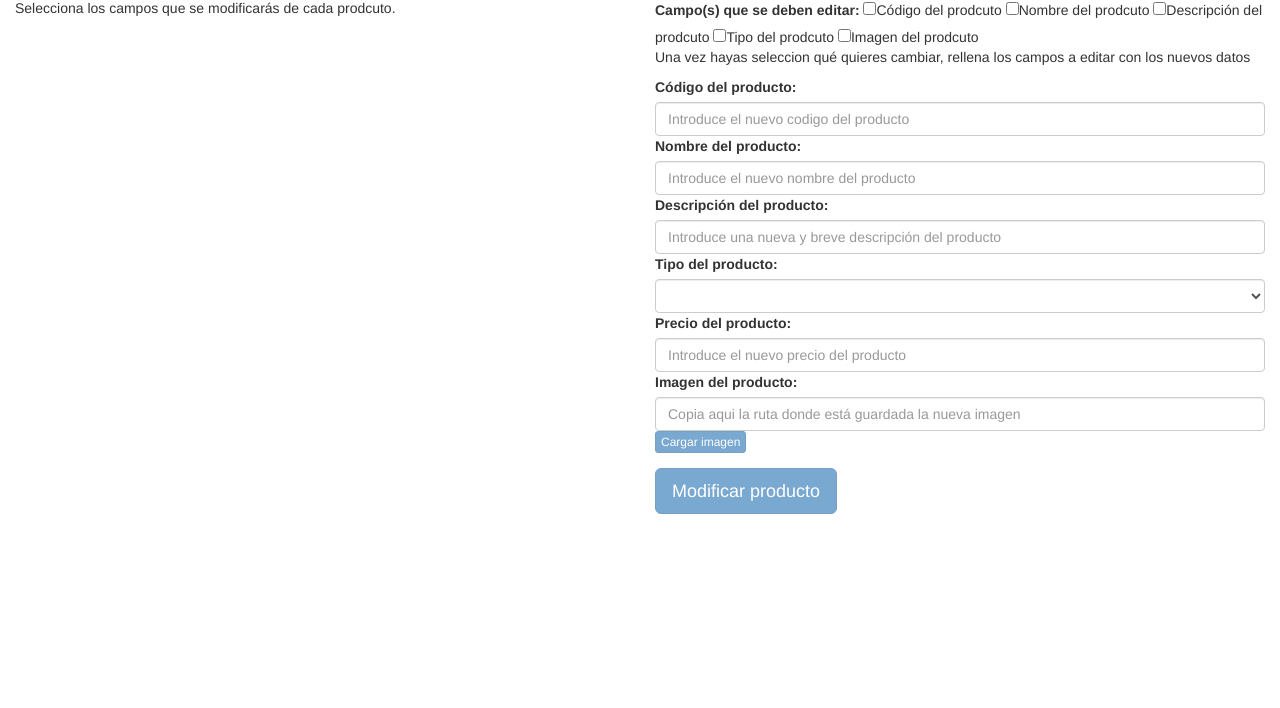
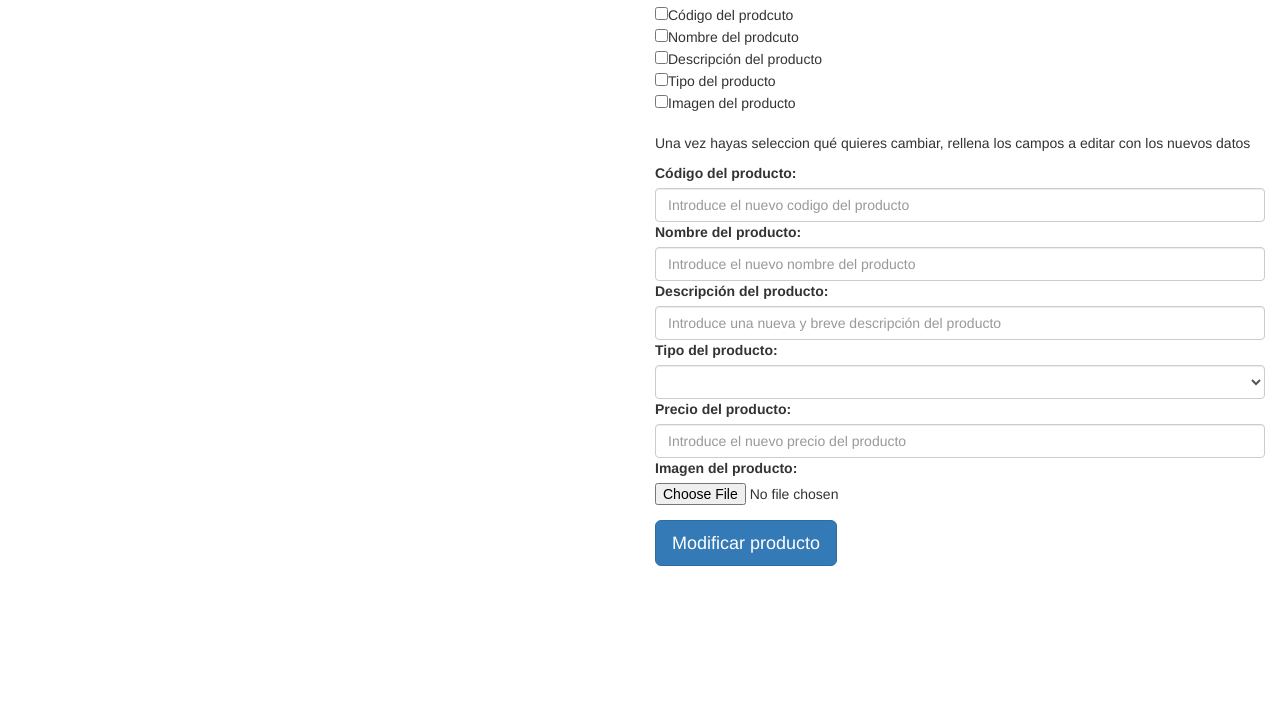
Before and after one commit to jesusAmores/practicaDAW, a plain HTML site: page UGym/modificarProducto.html in a window 1280 px wide. Shown: the part 92-800 px from the top of the page. Drawn offline with nearby package versions, Linux system fonts and the light colour scheme.

Commit message:
Mejorado

```diff
--- a/UGym/modificarProducto.html
+++ b/UGym/modificarProducto.html
@@ -1,4 +1,4 @@
-!DOCTYPE html>
+<!DOCTYPE html>
 <html lang="en">
 <head>
     <title>Formulario para modificar cualquier campos de los productos de la tienda</title>
@@ -16,18 +16,26 @@
         <div class="row">
             <div class="col-sm-9 col-md-6">
                 <p>Selecciona los campos que se modificarás de cada prodcuto.</p>
+                <br>
             </div>
             <div class="col-sm-9 col-md-6">
                 <form role="form">
                    <div class="form-group">
                         <!--campo Elegir qué modificar-->
                         <label>Campo(s) que se deben editar: </label>
+                        <br>
                         <input type="checkbox" name="campo" id="inputCodigoP"  value="c">Código del prodcuto
+                        <br>
                         <input type="checkbox" name="campo" id="inputNombreP"  value="n">Nombre del prodcuto
-                        <input type="checkbox" name="campo" id="inputDescripcionP"  value="d">Descripción del prodcuto
-                        <input type="checkbox" name="campo" id="inputTipoP"  value="t">Tipo del prodcuto
-                        <input type="checkbox" name="campo" id="inputImagenP"  value="i">Imagen del prodcuto
+                        <br>
+                        <input type="checkbox" name="campo" id="inputDescripcionP"  value="d">Descripción del producto
+                        <br>
+                        <input type="checkbox" name="campo" id="inputTipoP"  value="t">Tipo del producto
+                        <br>
+                        <input type="checkbox" name="campo" id="inputImagenP"  value="i">Imagen del producto
 
+                        <br>
+                        <br>
                         <p>Una vez hayas seleccion qué quieres cambiar, rellena los campos a editar con los nuevos datos</p>
 
                          <!--Campo CÓDIGO-->
@@ -59,13 +67,13 @@
                        <!--campo IMAGEN DEL PRODUCTO-->
                         <!--imagen ya guardada en una carpeta-->
                         <label>Imagen del producto:</label>
-                        <input type="text" class="form-control" id="inputImagen" placeholder="Copia aqui la ruta donde está guardada la nueva imagen">
-                        <button type="submit"  class="btn btn-primary disabled btn-xs">Cargar imagen</button>
+                        <input type="file" id="inputImagen" placeholder="Copia aqui la ruta donde está guardada la nueva imagen">
+
 
 
                     </div>
                 </form>
-                                <button type="submit" class="btn btn-primary disabled btn-lg">Modificar producto</button>
+                                <button type="submit" class="btn btn-primary btn-lg">Modificar producto</button>
             </div>
         </div>
     </div>
```
